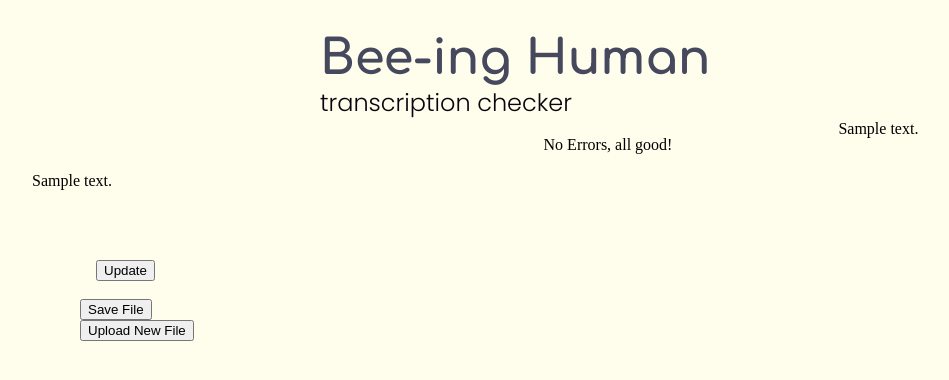
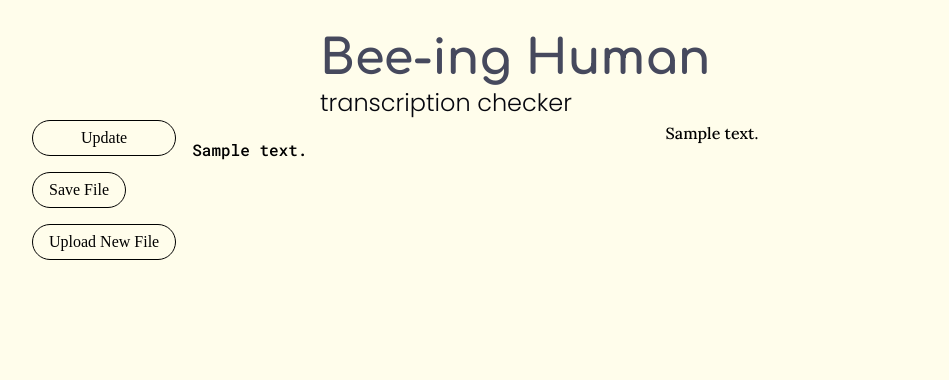
Before and after one commit to NewcastleRSE/beein-human-transcription-checker, a Flask app: template website/templates/file-parser.html in a window 1280 px wide. Shown: the top 380 px of the page, without its empty margins (32-981 px from the left). Run offline with Flask 2, Linux system fonts and the light colour scheme; the template is opened without the code that fills it: most values are stand-ins (such as "Sample title", 1, 10 or a date in 2020).

Commit message:
finished styling

```diff
--- a/website/static/app.js
+++ b/website/static/app.js
@@ -1,9 +1,14 @@
 function highlightErrorToggle(errorId) {
-    const error = document.getElementById(errorId.toString())
+    const errorItem = document.getElementById(errorId.toString());
+    const errorIdCorrected = errorId.toString().replace(/\D/g,'');
+    const searchString = '[id*="' + errorIdCorrected + '"]'
+    const error = document.getElementById(document.querySelector(searchString).id)
     if (error.classList.contains('active')) {
         error.classList.remove('active');
+        errorItem.classList.remove('selected')
     } else {
         error.classList.add("active");
+        errorItem.classList.add('selected')
         error.scrollIntoView();
     }
 }
--- a/website/static/style/style.css
+++ b/website/static/style/style.css
@@ -1,13 +1,20 @@
-@import url('https://fonts.googleapis.com/css2?family=Comfortaa:wght@300;400;500;600;700&family=Montserrat:ital,wght@0,100;0,200;0,300;0,400;0,500;0,600;0,700;0,800;0,900;1,100;1,200;1,300;1,400;1,500;1,600;1,700;1,800;1,900&family=Poppins:ital,wght@0,100;0,200;0,300;0,400;0,500;0,600;0,700;0,800;0,900;1,100;1,200;1,300;1,400;1,500;1,600;1,700;1,800;1,900&display=swap');
+@import url('https://fonts.googleapis.com/css2?family=Comfortaa:wght@300;400;500;600;700&family=Montserrat:ital,wght@0,100;0,200;0,300;0,400;0,500;0,600;0,700;0,800;0,900;1,100;1,200;1,300;1,400;1,500;1,600;1,700;1,800;1,900&family=Poppins:ital,wght@0,100;0,200;0,300;0,400;0,500;0,600;0,700;0,800;0,900;1,100;1,200;1,300;1,400;1,500;1,600;1,700;1,800;1,900&family=Roboto+Mono:ital,wght@0,100;0,200;0,300;0,400;0,500;0,600;0,700;1,100;1,200;1,300;1,400;1,500;1,600;1,700&family=Lora:ital,wght@0,400;0,500;0,600;0,700;1,400;1,500;1,600;1,700&display=swap');
 
 :root {
     --bg-color: #FFFDEB;
     --header-color: #46495D;
     --main-text-color: #06070E;
+    --btn-hover-color: #e0ca00;
+
+    --error-bg-color: #f3652d;
+    --error-bg-color-hover: #f0c7b7;
 
     --header-font: 'Comfortaa', sans-serif;
     --sub-header-font: 'Poppins', sans-serif;
     --main-font: 'Montserrat', sans-serif;
+
+    --transcription-font: 'Roboto Mono', monospace;
+    --display-font: 'Lora', serif;
 }
 
 body {
@@ -59,17 +66,41 @@ body {
     font-family: var(--main-font);
     display: flex;
     flex-direction: column;
-    gap: 1em;
+    gap: 2em;
+    align-items: center;
 }
 
 .columns {
     display: flex;
     flex-direction: row;
     justify-content: space-between;
+    gap: 2em;
 }
 
 .column-3 {
     flex-basis: 30%;
+}
+
+.column-2 {
+    flex-basis: 45%;
+}
+
+.btn-link {
+    all: unset;
+}
+
+.btn {
+    all: unset;
+    cursor: pointer;
+    padding: 0.5em 1em;
+    border: 0.1em solid black;
+    border-radius: 20px;
+    text-align: center;
+    transition: background-color 0.5s ease;
+}
+
+.btn:hover {
+    background-color: var(--btn-hover-color);
 }
 
 /* transcription raw styling */
@@ -85,11 +116,80 @@ body {
 
 /* error list styling */
 .parser-result {
-    text-align: center;
+    font-family: var(--main-font);
+    flex-basis: 30%;
+    height: fit-content;
+    position: sticky;
+    position: -webkit-sticky;
+    top: 0;
+}
+
+.error-list {
+    list-style: none;
+    display: flex;
+    flex-direction: column;
+    gap: 1em;
+}
+
+.error-item {
+    font-weight: 500;
+    cursor: pointer;
+    border: 1px solid black;
+    padding: 0.5em 1em;
+    border-radius: 10px;
+    background-color: var(--error-bg-color);
+    transition: background-color 0.5s ease;
+}
+
+.error-item:hover {
+    background-color: var(--error-bg-color-hover);
+}
+
+.selected {
+    background-color: var(--error-bg-color-hover);
 }
 
 .error-mark.active {
     background-color: red;
+}
+
+.alert {
+    text-align: center;
+    padding: 2em;
+    background-color: var(--error-bg-color-hover);
+    border: 1px solid black;
+    font-weight: 400;
+}
+
+.text {
+    display: flex;
+    flex-direction: row;
+    gap: 1em;
+    flex-grow: 1;
+}
+
+.transcription {
+    font-family: var(--transcription-font);
+    font-weight: 500;
+    line-height: 1.7em;
+}
+
+.converted-text {
+    font-family: var(--display-font);
+    line-height: 1.7em;
+    font-weight: 500;
+    flex-shrink:
+}
+
+.toolbar {
+    display: flex;
+    flex-direction: column;
+    justify-content: flex-start;
+    gap: 1em;
+    height:fit-content;
+    position: sticky;
+    position: -webkit-sticky;
+    top: 0;
 }
 
 /* display text styling */
--- a/website/templates/file-parser.html
+++ b/website/templates/file-parser.html
@@ -2,20 +2,23 @@
 
 {% block content %}
     <div class="columns">
-        <div class="text column-3" style="white-space: pre-wrap;">
-            <p contenteditable="True" id="text">{{ text | safe}}</p>
-            <form action="/file-parser" method="POST" class="hidden-form">
+        <div class="text column-2" style="white-space: pre-wrap;">
+            <div class="toolbar">
+                <input type="submit" form="update-form" value="Update" onclick="transferEditedText()" class="update btn">
+                <a href="/save-file" class="btn-link"><button class="btn">Save File</button></a>
+                <a href="/logout" class="btn-link"><button class="btn">Upload New File</button></a>
+            </div>
+            <p contenteditable="True" id="text" class="transcription">{{ text | safe}}</p>
+            <form action="/file-parser" id="update-form" method="POST" class="hidden-form">
                 <textarea name="text" id="text-form" cols="30" rows="10" style="display: none;"></textarea>
-                <input type="submit" value="Update" onclick="transferEditedText()" class="update btn">
             </form>
-            <a href="/save-file"><button>Save File</button></a>
-            <a href="/logout"><button>Upload New File</button></a>
         </div>
-        <div class="parser-result column-3">
-            {%if errors_exist == true %}
-                <ul>
+        {%if errors_exist == true %}
+            <div class="parser-result column-2">
+                <h3 class="column-title section-header">Errors:</h3>
+                <ul class="error-list">
                 {% for error in error_list %}
-                    <li id = "{{loop.index0}}" onclick="highlightErrorToggle(this.id)">
+                    <li id = "Error-{{loop.index0}}" onclick="highlightErrorToggle(this.id)" class="error-item">
                     {% if error[1] == 0 %}
                         Error: expected '{{error[2]}}' got '{{error[3]}}' instead. Position: {{error[0]}}
                     {% elif error[1] == 1 %}
@@ -26,16 +29,12 @@
                     </li>
                 {% endfor %}
                 </ul>
-            {% else %}
-                <p>No Errors, all good!</p>
-            {% endif %}
+            </div>
+        {% endif %}
+        {%- if converted_text != false -%}
+        <div class="converted-text column-2">
+            {{converted_text | safe}}
         </div>
-        <div class="converted-text column-3">
-            {%- if converted_text != false -%}
-                {{converted_text | safe}}
-            {%- else -%}
-                <p class="alert">Some errors exist: correct them to see the display text</p>
-            {%- endif -%}
-        </div>
+        {%- endif -%}
     </div>
 {% endblock %}
--- a/website/templates/load-file.html
+++ b/website/templates/load-file.html
@@ -5,7 +5,7 @@
     <h3 class="section-header">Upload a file to check</h3>
     <div class="upload-form">
         <form method="post" enctype="multipart/form-data" class="file-form">
-            <input type="file" id="file-to-check" name="file">
+            <input type="file" id="file-to-check" name="file" class="btn">
             <input type="submit" value="Upload" class="btn">
         </form>
     </div>
```
Also changed, not shown: website/uploads/modified_transcription.txt (+9 -9 lines), 1 other file.
